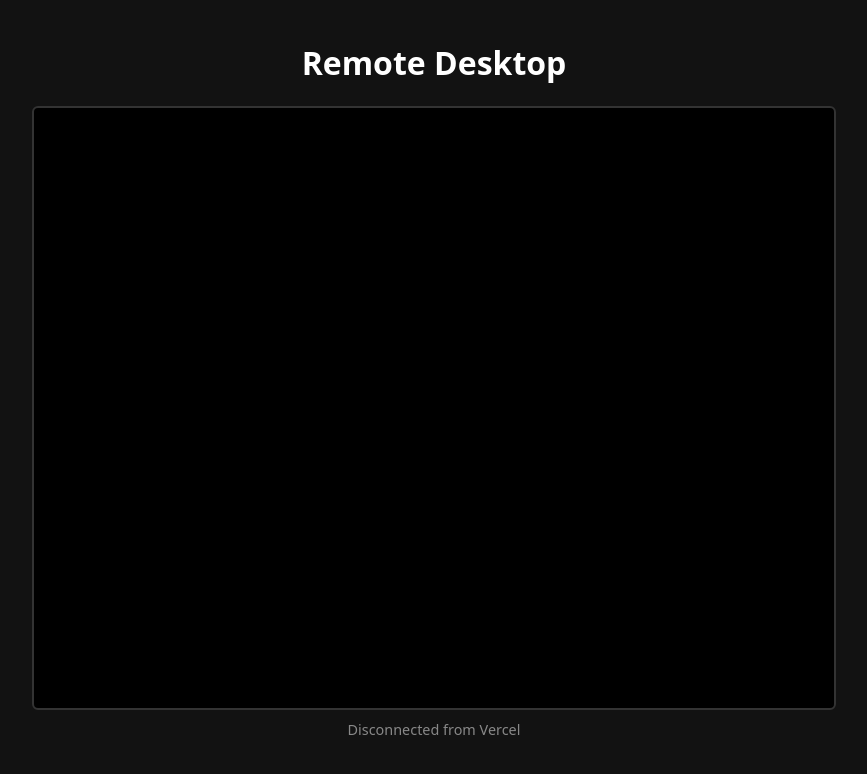
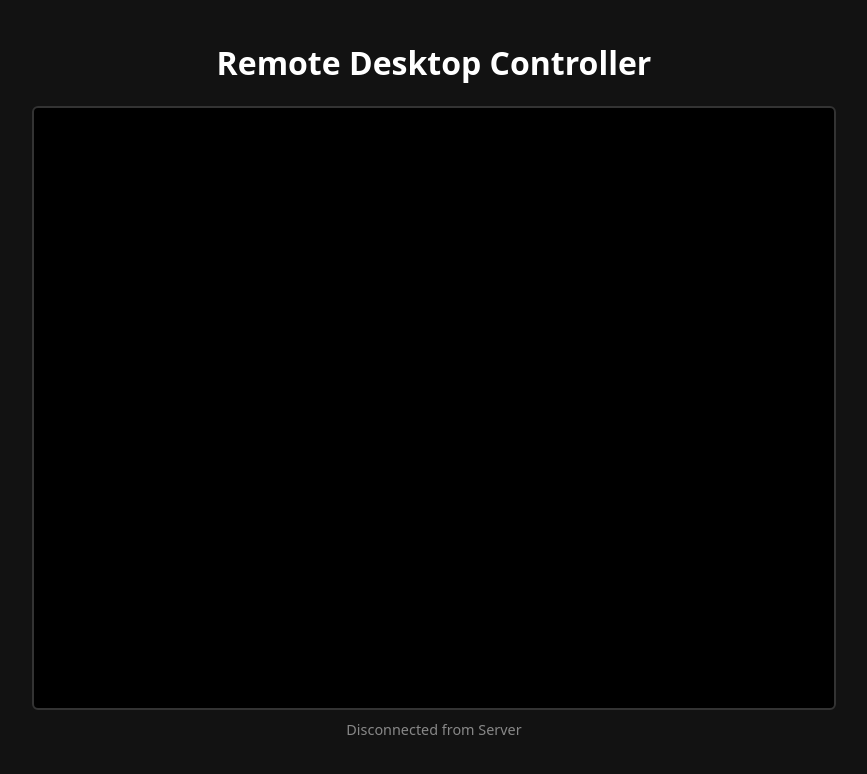
Before and after one commit to rs4502479-coder/test, a website: page public/index.html in a window 1280 px wide. Shown: the whole page, without its empty margins (206-1073 px from the left). Drawn offline with Linux system fonts and the light colour scheme.

Commit message:
Update index.html

```diff
--- a/public/index.html
+++ b/public/index.html
@@ -2,7 +2,7 @@
 <html lang="en">
 <head>
   <meta charset="UTF-8">
-  <title>Vercel RDP Controller</title>
+  <title>RDP Web Controller</title>
   <style>
     body {
       font-family: system-ui, sans-serif;
@@ -30,29 +30,29 @@
   </style>
 </head>
 <body>
-  <h1>Remote Desktop</h1>
+  <h1>Remote Desktop Controller</h1>
   <canvas id="screen" width="800" height="600"></canvas>
-  <div class="status" id="status">Connecting to Vercel...</div>
+  <div class="status" id="status">Connecting...</div>
 
   <script>
     const canvas = document.getElementById("screen");
     const ctx = canvas.getContext("2d");
     const statusText = document.getElementById("status");
 
-    // Automatically resolve Secure WebSockets (wss://) on Vercel deployment
+    // Render पर HTTPS के साथ Secure WebSockets (wss://) स्वचालित रूप से सेट हो जाएगा
     const protocol = window.location.protocol === "https:" ? "wss:" : "ws:";
-    const wsUrl = `${protocol}//${window.location.host}/ws`;
+    const wsUrl = `${protocol}//${window.location.host}`;
     const ws = new WebSocket(wsUrl);
 
     ws.binaryType = "arraybuffer";
 
     ws.onopen = () => {
       ws.send("controller");
-      statusText.textContent = "Connected to Vercel Relay (Waiting for Host...)";
+      statusText.textContent = "Connected to Server (Waiting for Host...)";
     };
 
     ws.onclose = () => {
-      statusText.textContent = "Disconnected from Vercel";
+      statusText.textContent = "Disconnected from Server";
     };
 
     ws.onmessage = (event) => {
@@ -65,13 +65,13 @@
       img.onload = () => {
         ctx.drawImage(img, 0, 0, canvas.width, canvas.height);
         URL.revokeObjectURL(url);
-        statusText.textContent = "Receiving desktop stream...";
+        statusText.textContent = "Receiving stream...";
       };
 
       img.src = url;
     };
 
-    // Normalized coordinate calculation on canvas click
+    // Click event handler
     canvas.addEventListener("click", (e) => {
       const rect = canvas.getBoundingClientRect();
       const x = Math.round((e.clientX - rect.left) * (canvas.width / rect.width));
```
